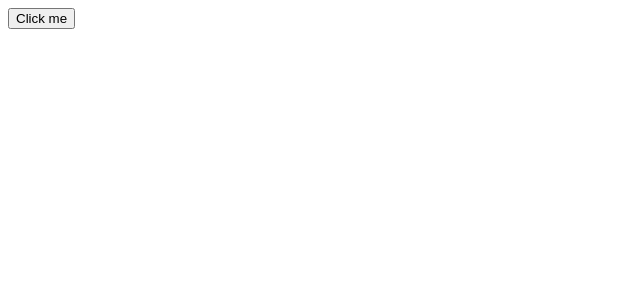
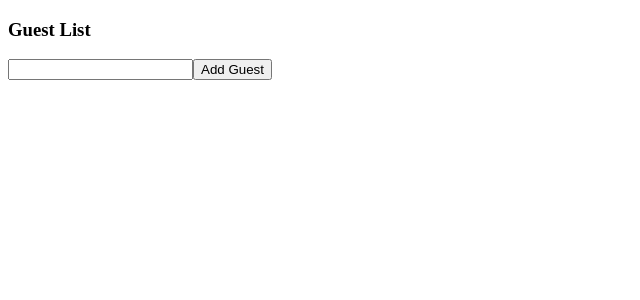
Before and after one commit to fcfargo/typescript-study, a React (Create React App) app in the folder rts/: page / in a window 1280 px wide. Shown: the top 300 px of the page, without its empty margins (0-640 px from the left). Built offline with nearby package versions, Linux system fonts and the light colour scheme.

Commit message:
feat: add GuestList using functional component

```diff
--- a/rts/src/index.tsx
+++ b/rts/src/index.tsx
@@ -1,9 +1,17 @@
 import { createRoot } from 'react-dom/client';
 
-import Parent from './props/Parent';
+import GuestList from './state/GuestList';
 
 const el = document.getElementById('root');
 
 const root = createRoot(el!);
 
-root.render(<Parent />);
+const App = () => {
+  return (
+    <div>
+      <GuestList />
+    </div>
+  );
+};
+
+root.render(<App />);
--- /dev/null
+++ b/rts/src/state/GuestList.tsx
@@ -0,0 +1,28 @@
+import { useState } from 'react';
+
+const GuestList = () => {
+  const [name, setName] = useState('');
+  const [guests, setGuests] = useState<string[]>([]);
+
+  const onClick = (): void => {
+    setName('');
+    setGuests([...guests, name]);
+  };
+
+  const renderGuestList = (): JSX.Element[] => {
+    return guests.map((guest: string) => {
+      return <li key={guest}>{guest}</li>;
+    });
+  };
+
+  return (
+    <div>
+      <h3>Guest List</h3>
+      <input value={name} onChange={(e) => setName(e.target.value)} />
+      <button onClick={onClick}>Add Guest</button>
+      <ul> {renderGuestList()}</ul>
+    </div>
+  );
+};
+
+export default GuestList;
```
